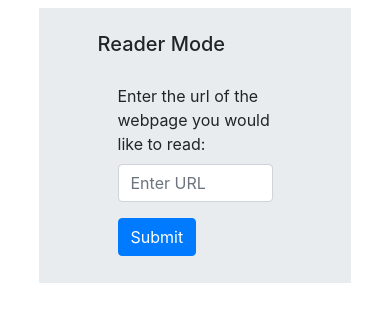
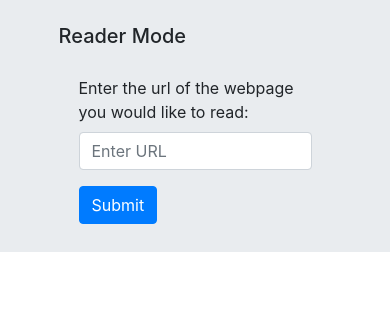
Before and after one commit to jamesdanielwhitford/redis-queue, a Flask app: page / in a window 390 px wide. Shown: the top 322 px of the page. Run offline with Flask 2, Linux system fonts and the light colour scheme.

Commit message:
Update style.css

```diff
--- a/queue_app/static/styles/style.css
+++ b/queue_app/static/styles/style.css
@@ -23,9 +23,11 @@
     text-align: center;
 }
 
-@media only screen and (max-width: 768px) {
-  /* For mobile phones: */
+@media only screen and (max-width: 600px) {
   h1 {
-    font-size: 2em;
+    font-size: 25px;
+  }
+  .jumbotron{
+    margin: 0;
   }
 }
```
